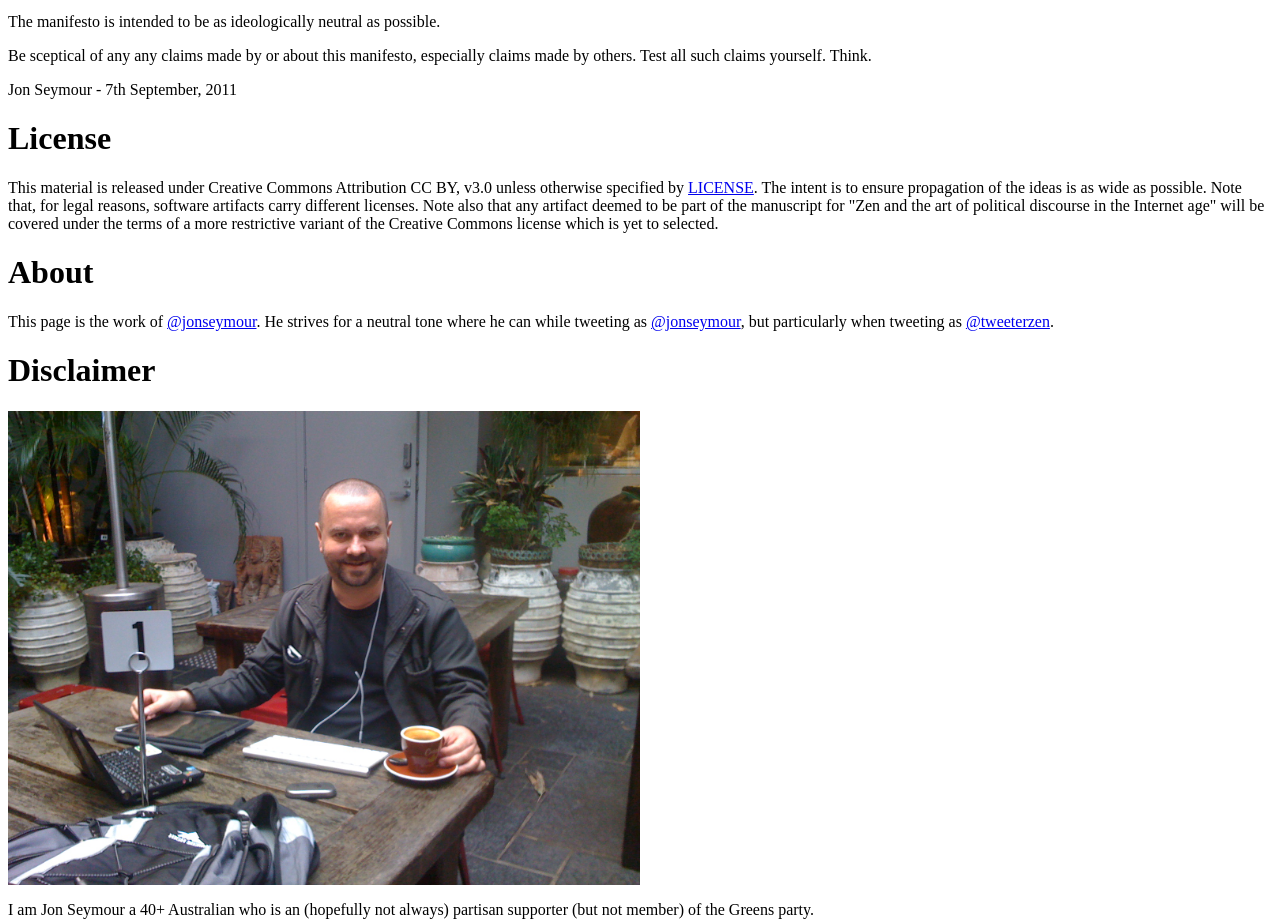
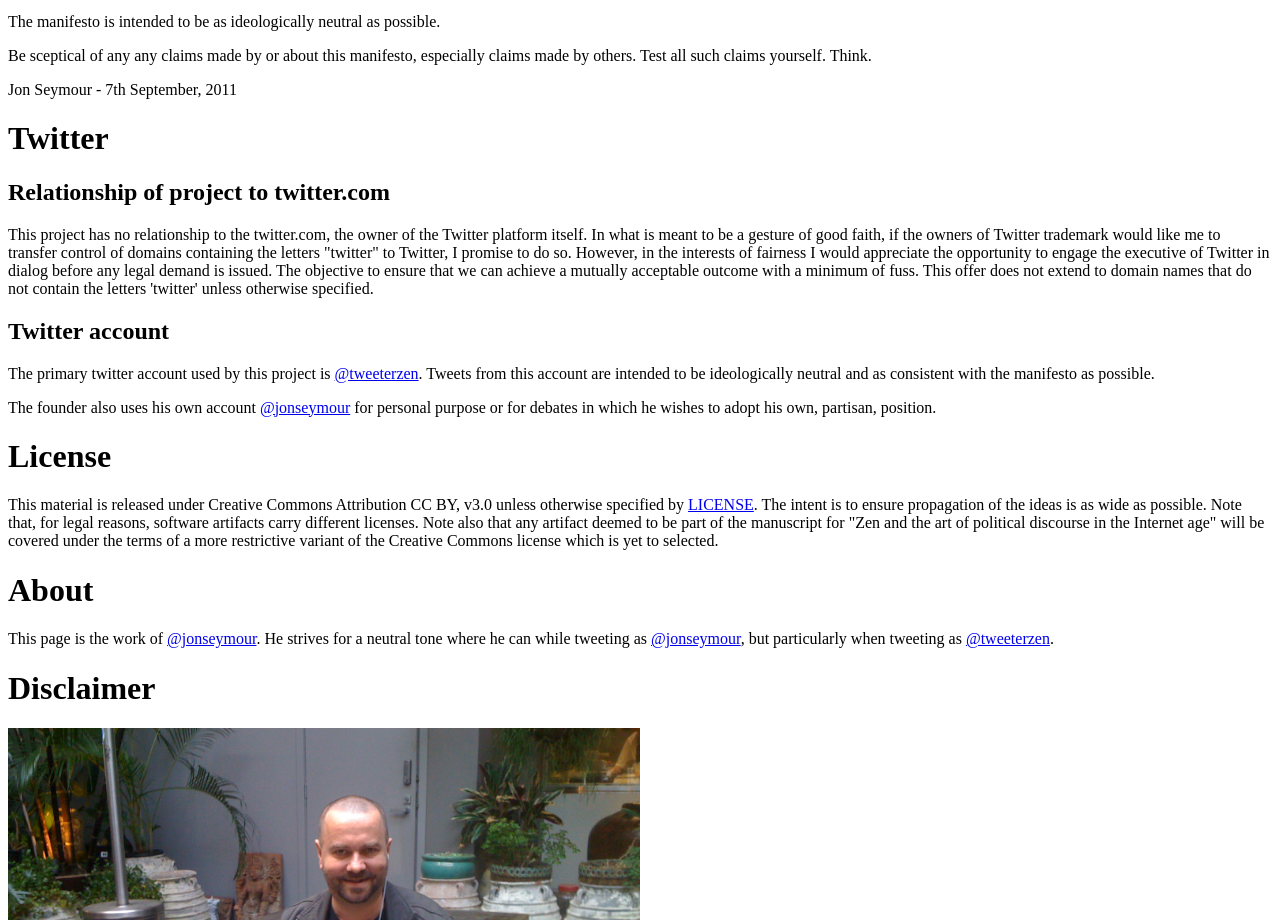
Before and after one commit to jonseymour/zenoftwitter, a plain HTML site: page index.html in a window 1280 px wide. Shown: the part 1071-1991 px from the top of the page. Drawn offline with Linux system fonts and the light colour scheme.

Commit message:
Add statement about relationship to twitter.com and twitter accounts used.
Signed-off-by: Jon Seymour <jon.seymour@gmail.com>

```diff
--- a/index.html
+++ b/index.html
@@ -79,6 +79,13 @@ Be sceptical of any any claims made by or about this manifesto, especially claim
 Jon Seymour - 7th September, 2011
 </p>
 
+<h1>Twitter</h1>
+<h2>Relationship of project to twitter.com</h2>
+<p>This project has no relationship to the twitter.com, the owner of the Twitter platform itself. In what is meant to be a gesture of good faith, if the owners of Twitter trademark would like me to transfer control of domains containing the letters "twitter" to Twitter, I promise to do so. However, in the interests of fairness I would appreciate the opportunity to engage the executive of Twitter in dialog before any legal demand is issued. The objective to ensure that we can achieve a mutually acceptable outcome with a minimum of fuss. This offer does not extend to domain names that do not contain the letters 'twitter' unless otherwise specified.</p>
+<h2>Twitter account</h2>
+<p>The primary twitter account used by this project is <a href="http://twitter.com/#!/tweeterzen">@tweeterzen</a>. Tweets from this account are intended to be ideologically neutral and as consistent with the manifesto as possible.</p>
+<p>The founder also uses his own account <a href="http://twitter.com/#!/@jonseymour">@jonseymour</a> for personal purpose or for debates in which he wishes to adopt his own, partisan, position.</p>
+
 <h1>License</h1>
 This material is released under Creative Commons Attribution CC BY, v3.0 unless otherwise specified by <a href="LICENSE">LICENSE</a>. The intent is to ensure propagation of the ideas is as wide as possible. Note that, for legal reasons, software artifacts carry different licenses. Note also that any artifact deemed to be part of the manuscript for "Zen and the art of political discourse in the Internet age" will be covered under the terms of a more restrictive variant of the Creative Commons license which is yet to selected.
 
```
